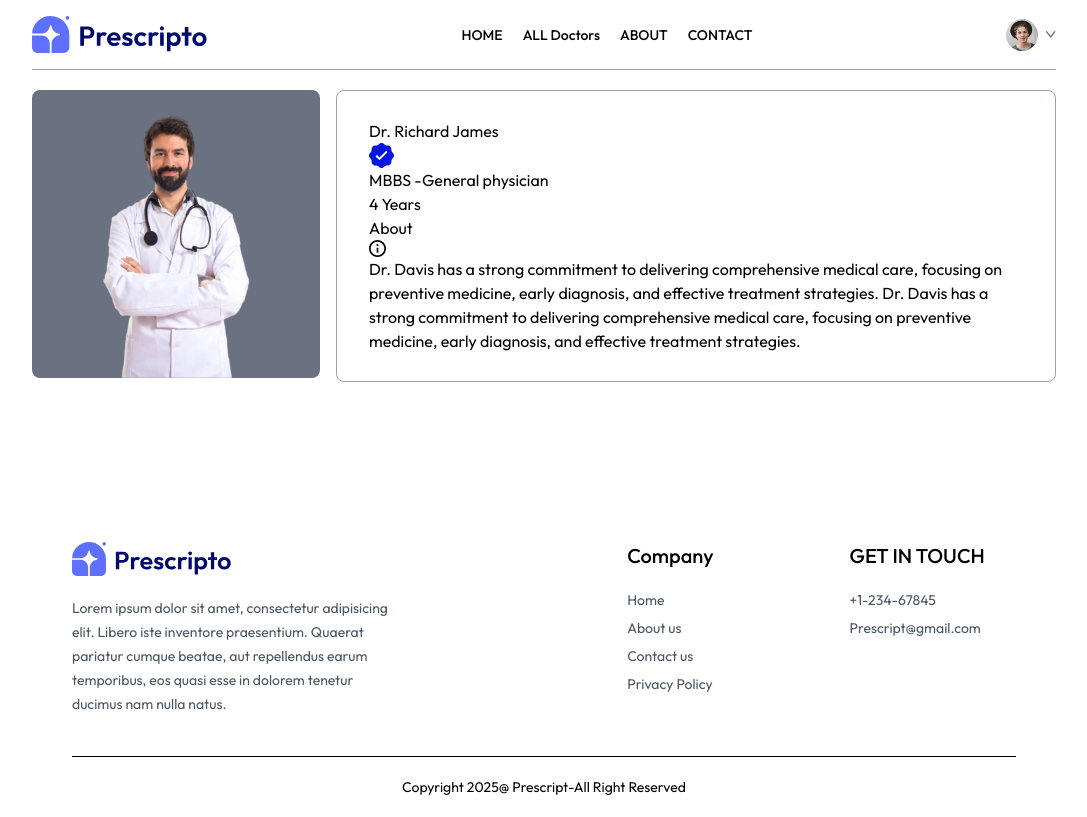
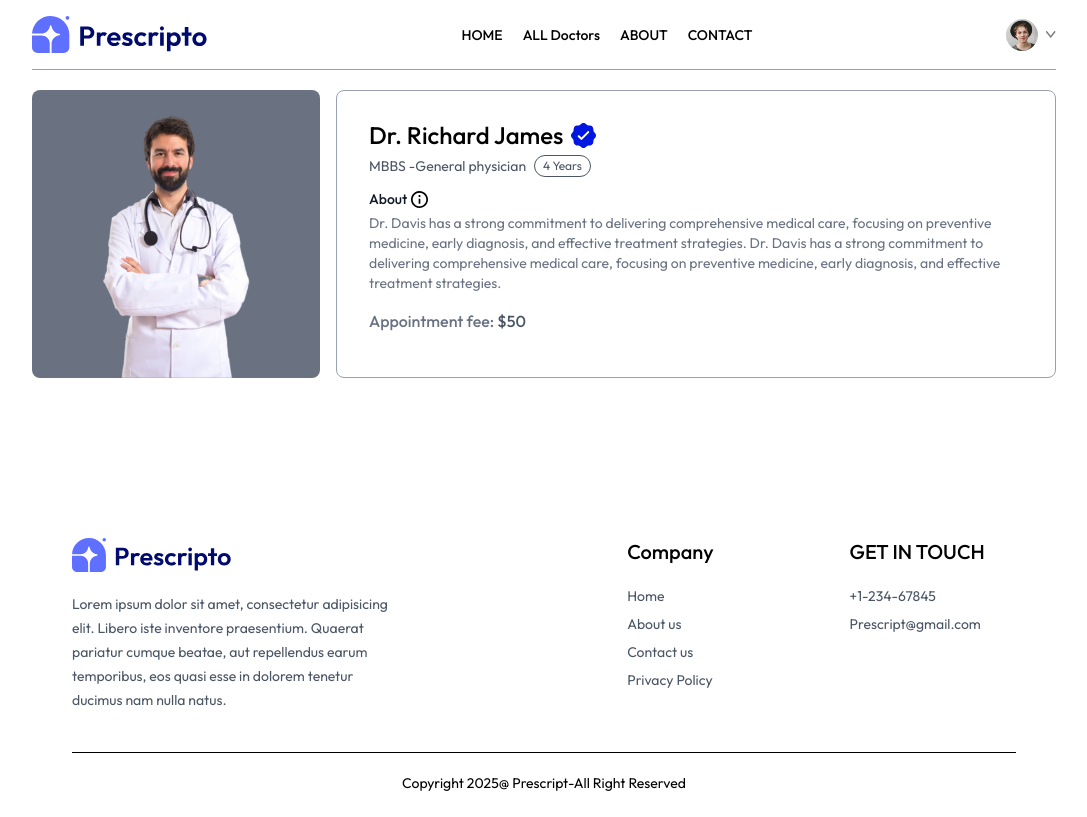
Before and after one commit to Anurag-Kuche/Prescript, a React (Vite) app: page /appointment/1 in a window 1280 px wide. Shown: the whole page, without its empty margins (96-1183 px from the left). Built offline with nearby package versions, Linux system fonts and the light colour scheme.

Commit message:
date time menu in process

```diff
--- a/src/context/AppContext.jsx
+++ b/src/context/AppContext.jsx
@@ -3,8 +3,10 @@ import { doctors } from "../assets/assets";
 
 export const AppContext=createContext()
 const AppContextProvider=(props)=>{
+
+    const currencySymbol='$'
     const value={
-        doctors
+        doctors,currencySymbol
     }
     return(
         <AppContext.Provider value={value}>
--- a/src/pages/Appointment.jsx
+++ b/src/pages/Appointment.jsx
@@ -6,8 +6,11 @@ import { assets } from "../assets/assets"
 
 function Appointment() {
   const {docId}=useParams()
-  const{doctors}=useContext(AppContext)
+  const{doctors,currencySymbol}=useContext(AppContext)
   const[docInfo,setDocInfo]=useState(null)
+  const [docSlots,setDocSlots]=useState([])
+  const[slotIndex,setSlotIndex]=useState(0)
+  const[slotTime,setSlotTime]=useState("")
 
   const fetchDocInfo=async()=>{
     const docInfo=doctors.find(doc=>doc._id=docId)
@@ -15,11 +18,44 @@ function Appointment() {
     console.log(docInfo)
   }
 
+  const getAvailableSlots=async()=>{
+    setDocSlots([])
+    let today=new Data()
+    for(let i=0;i<7;i++){
+      let currentDate=new Data(today);
+      currentDate.setDate(today.getDate()+i);
+
+      let endTime=new Date()
+      endTime.setDate(today.getDate()+1)
+      endTime.setHours(21,0,0,0)
+
+      if(today.getDate()===currentDate.getDate()){
+        currentDate.setHours(currentDate.getHours()>10 ? currentDate.getHours()+1 :100)
+        currentDate.setMinutes(currentDate.getMinutes()>30 ? 30:0)
+      }else{
+        currentDate.setHours(10)
+        currentDate.setMinutes(0)
+      }
+      let timeSlots=[]
+
+      while(currentDate<endTime){
+        let formattedTime=currentDate.toLocaleTimeString([],{hour:'2-digit',minute:'2-digit'})
+        timeSlots.push({
+          dateTime:new Date()
+        })
+      }
+    }
+  }
+
   useEffect(() => {
 
   fetchDocInfo()
 
   }, [doctors,docId])
+
+  useEffect(()=>{
+    getAvailableSlots()
+  },[docInfo])
 
   return docInfo &&(
     <div>
@@ -30,19 +66,22 @@ function Appointment() {
         </div>
 
         <div className="flex-1 border border-gray-400 rounded-lg p-8 py-7 bg-white mx-2 sm:mx-0 mt-[-80px] sm:mt-0">
-          <p>{docInfo.name}
+          <p className="flex items-center gap-2 text-2xl font-medium text-ray-800">{docInfo.name}
           <img src={assets.verified_icon} alt="" />
           </p>
-          <div>
+          <div className="flex items-center gap-2 text-sm mt-1 text-gray-600">
             <p>{docInfo.degree} -{docInfo.speciality}</p>
-            <button >{docInfo.experience}</button>
+            <button className="py-0.5 px-2 border text-xs rounded-full">{docInfo.experience}</button>
           </div>
 
           {/* Doctors about */}
           <div>
-            <p>About <img src={assets.info_icon} alt="" /></p>
-            <p>{docInfo.about}</p>
+            <p className="flex items-center gap-1 text-sm font-medium text-gray-900 mt-3">About <img src={assets.info_icon} alt="" /></p>
+            <p className="text-sm text-gray-500 max-w-[700px] mt-1">{docInfo.about}</p>
           </div>
+          <p className="text-gray-500 font-medium mt-4">
+            Appointment fee: <span className="text-gray-600">{currencySymbol}{docInfo.fees}</span>
+          </p>
         </div>
       </div>
     </div>
```
